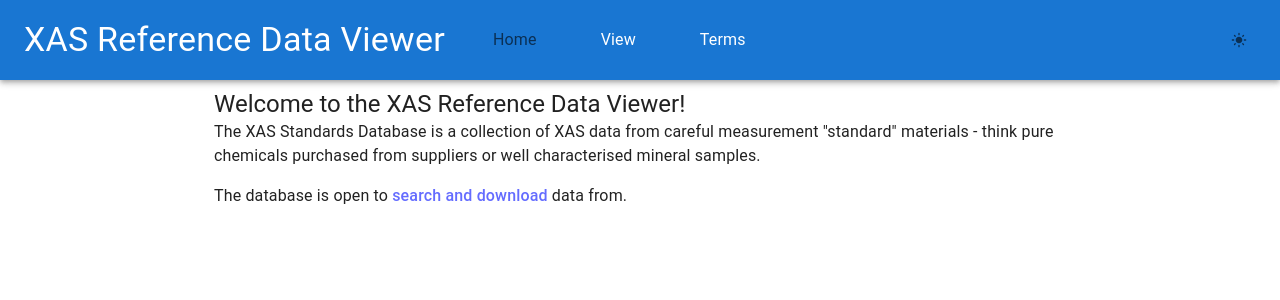
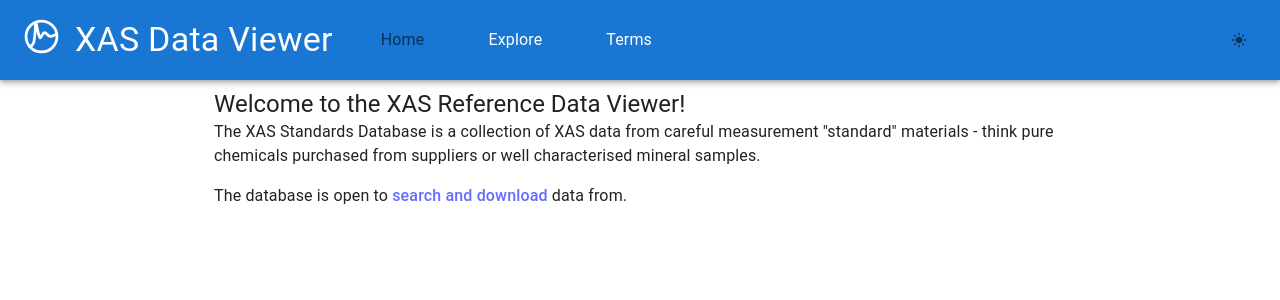
Before and after one commit to jacobfilik/webxdiviewer, a React (Vite) app: page /#/ in a window 1280 px wide. Shown: the top 300 px of the page. Built offline with nearby package versions, Linux system fonts and the light colour scheme; no server answers.

Commit message:
fix icon, update text, remove port from devcontainer

```diff
--- a/src/components/Header.tsx
+++ b/src/components/Header.tsx
@@ -6,12 +6,14 @@ import ListItemButton from "@mui/material/ListItemButton";
 import ListItem from "@mui/material/ListItem";
 import List from "@mui/material/List";
 import ListItemText from "@mui/material/ListItemText";
+import Box from "@mui/material/Box";
 import Stack from "@mui/material/Stack";
 import { Checkbox } from "@mui/material";
 
 import { NavLink } from "react-router-dom";
 
 import { MdLightMode, MdDarkMode } from "react-icons/md";
+import XASIcon from "./XASIcon";
 
 export default function Header(props: {
   colorMode: string;
@@ -19,7 +21,7 @@ export default function Header(props: {
 }) {
   const navitems = {
     Home: "/",
-    View: "/view",
+    Explore: "/view",
     Terms: "/terms",
   };
 
@@ -27,8 +29,11 @@ export default function Header(props: {
     <AppBar style={{ position: "static" }}>
       <Toolbar sx={{ justifyContent: "space-between", alignItems: "center" }}>
         <Stack direction="row" alignItems={"center"} spacing={2}>
+          <Box>
+            <XASIcon />
+          </Box>
           <Typography variant="h4" component="div" sx={{ flexGrow: 1 }}>
-            XAS Reference Data Viewer
+            XAS Data Viewer
           </Typography>
           <List component={Stack} direction="row">
             {Object.entries(navitems).map(([key, value]) => (
--- a/src/components/XASIcon.tsx
+++ b/src/components/XASIcon.tsx
@@ -22,7 +22,7 @@ export default function XASIcon() {
         inkscape:version="1.0.2 (e86c870879, 2021-01-15)"
         sodipodi:docname="xas.svg"
       >
-        <g inkscape:label="Layer 1" inkscape:groupmode="layer" id="layer1">
+        <g>
           <ellipse
             id="path10"
             cx="63.999969"
```
Also changed, not shown: .devcontainer/devcontainer.json.
